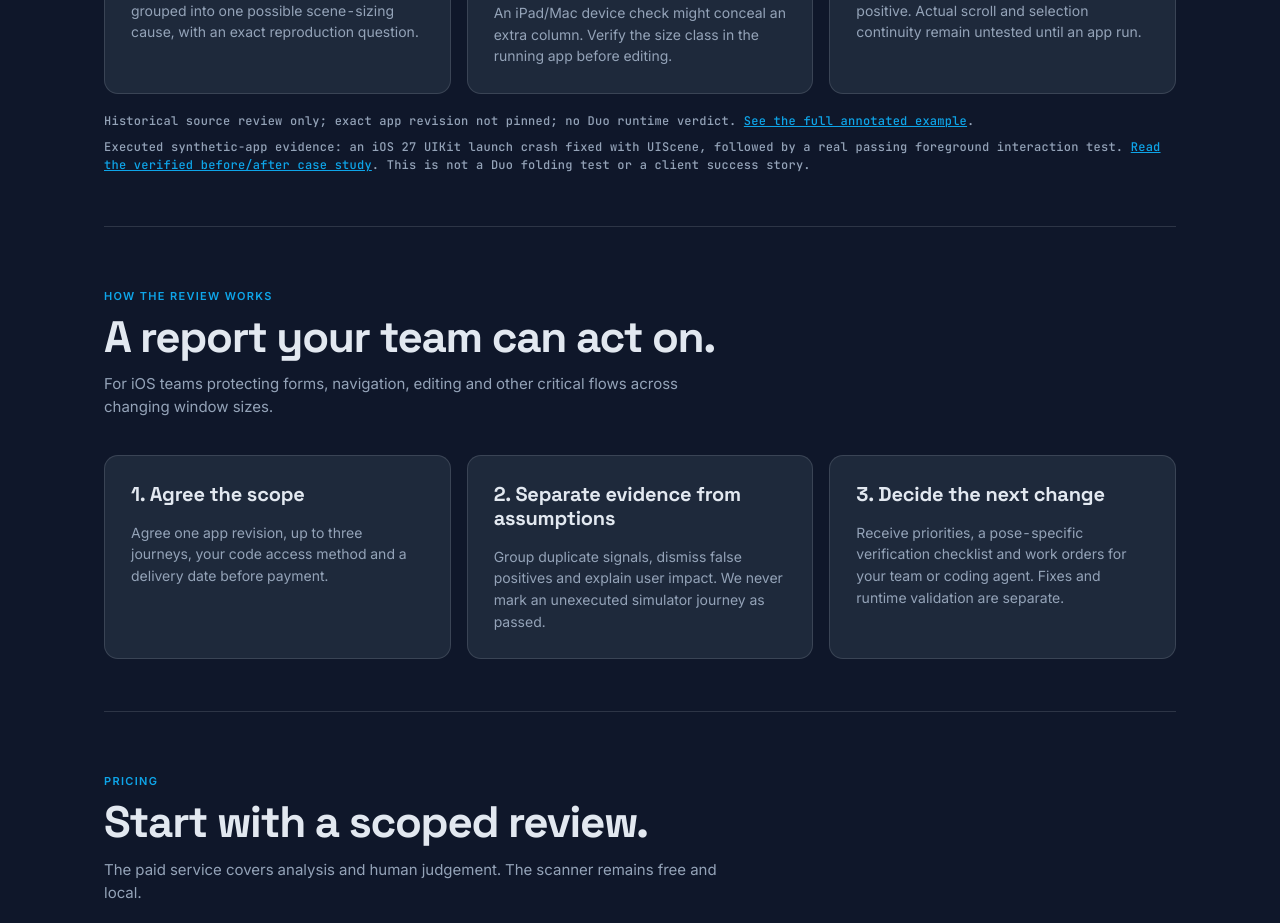
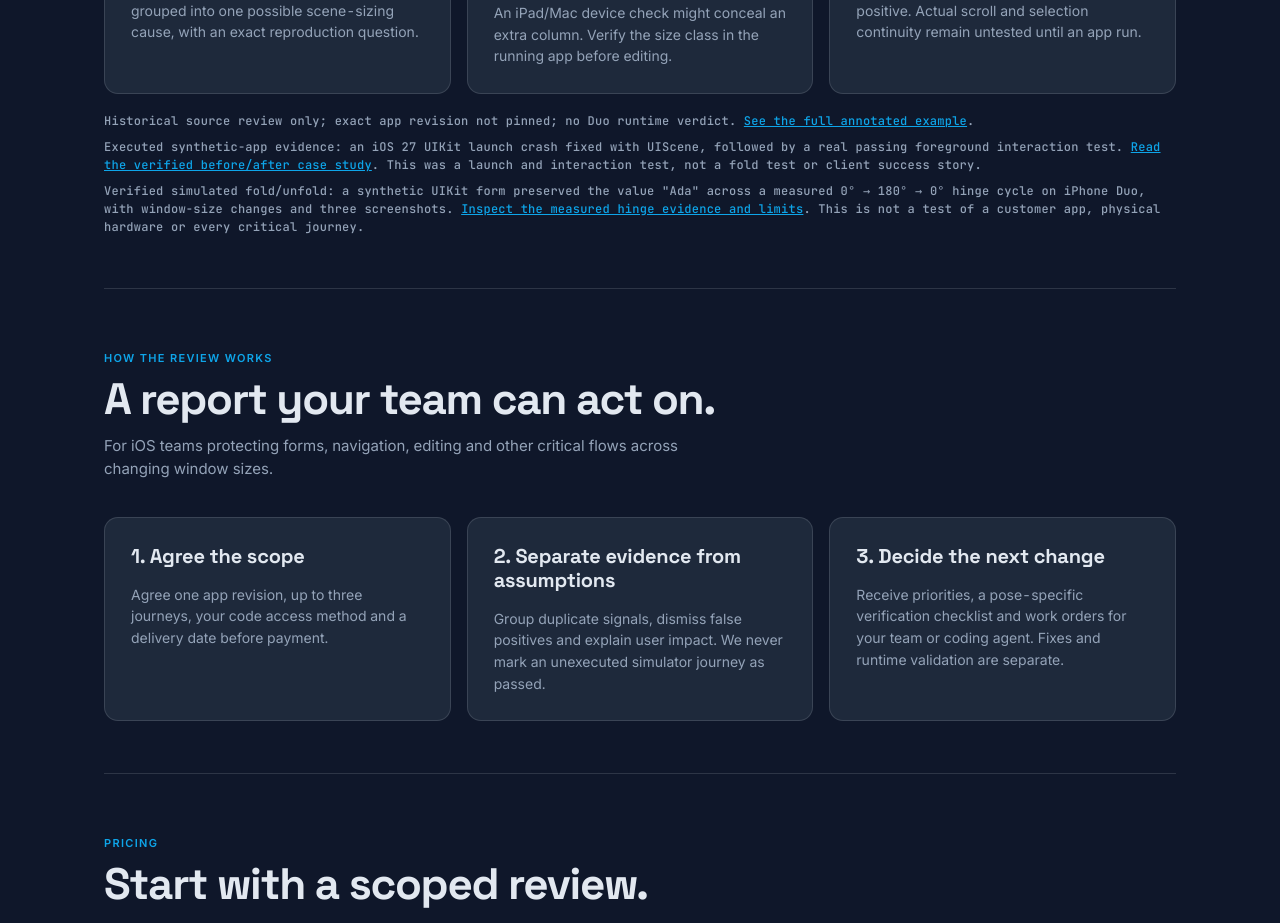
Before and after one commit to guillaume-flambard/foldready, a Next.js app in the folder web/: page / in a window 1280 px wide. Shown: the part 1020-1943 px from the top of the page. Built offline with nearby package versions, Linux system fonts and the light colour scheme.

Commit message:
web: surface first measured synthetic Duo hinge proof with strict limits

```diff
--- a/web/app/page.tsx
+++ b/web/app/page.tsx
@@ -42,7 +42,16 @@ export default function LandingPage() {
           <a href="https://github.com/guillaume-flambard/foldready/blob/main/docs/ios27-scene-runtime-case-study.md">
             Read the verified before/after case study
           </a>.
-          This is not a Duo folding test or a client success story.
+          This was a launch and interaction test, not a fold test or client success story.
+        </p>
+        <p className="spec" style={{ marginTop: 8 }}>
+          Verified simulated fold/unfold: a synthetic UIKit form preserved the value "Ada"
+          across a measured 0° → 180° → 0° hinge cycle on iPhone Duo, with window-size
+          changes and three screenshots.{" "}
+          <a href="https://github.com/guillaume-flambard/foldready/blob/main/docs/duo-hinge-proof-2026-10-25.md">
+            Inspect the measured hinge evidence and limits
+          </a>.
+          This is not a test of a customer app, physical hardware or every critical journey.
         </p>
       </section>
       <section className="block" id="how">
```
